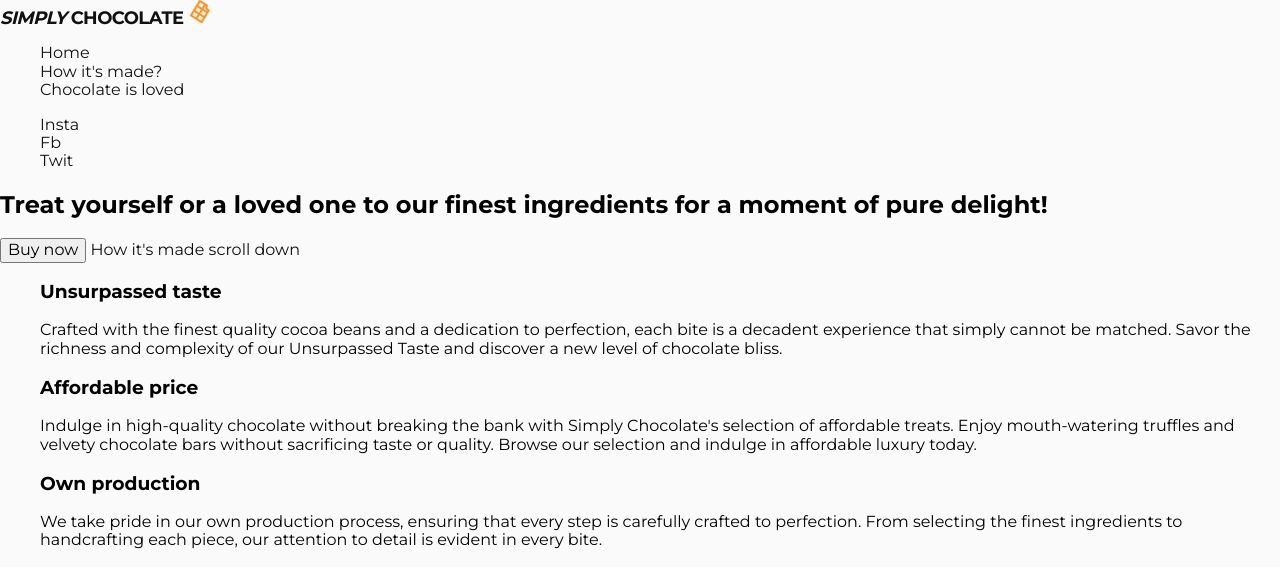
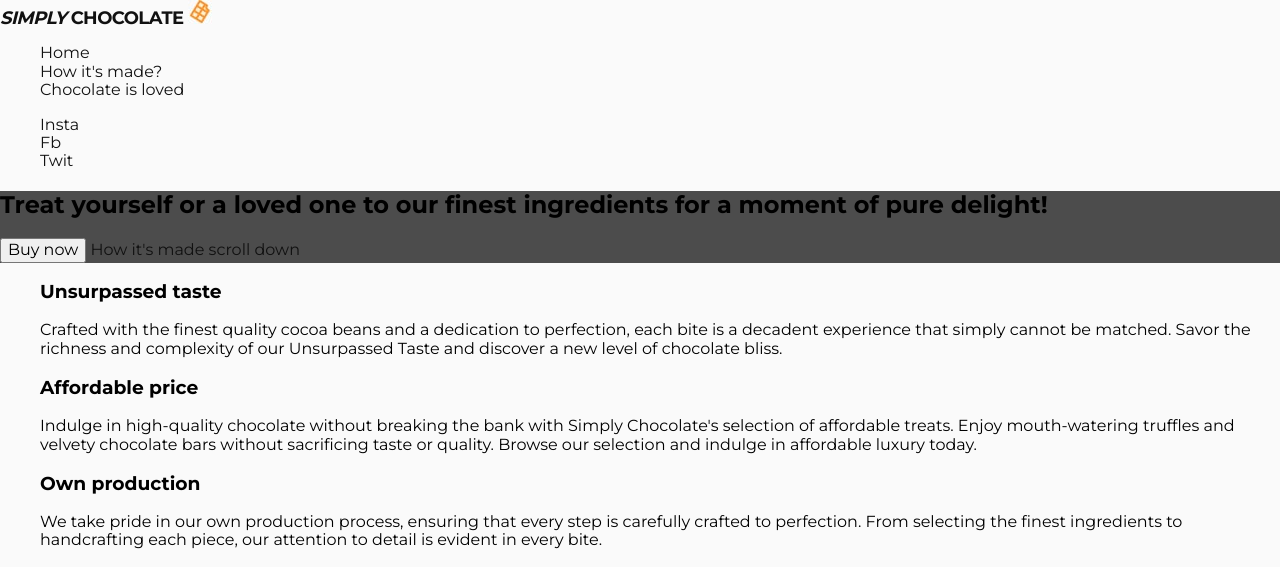
Before and after one commit to Zymbsis/Chocolate-css, a plain HTML site: page index.html in a window 1280 px wide. Shown: the top 567 px of the page. Drawn offline with nearby package versions, Linux system fonts and the light colour scheme.

Commit message:
Add backgroung

```diff
--- a/css/styles.css
+++ b/css/styles.css
@@ -29,3 +29,6 @@ a {
 .social-networks:hover {
   color: #fd9222;
 }
+.main-title {
+  background-color: #4c4c4c;
+}
```
